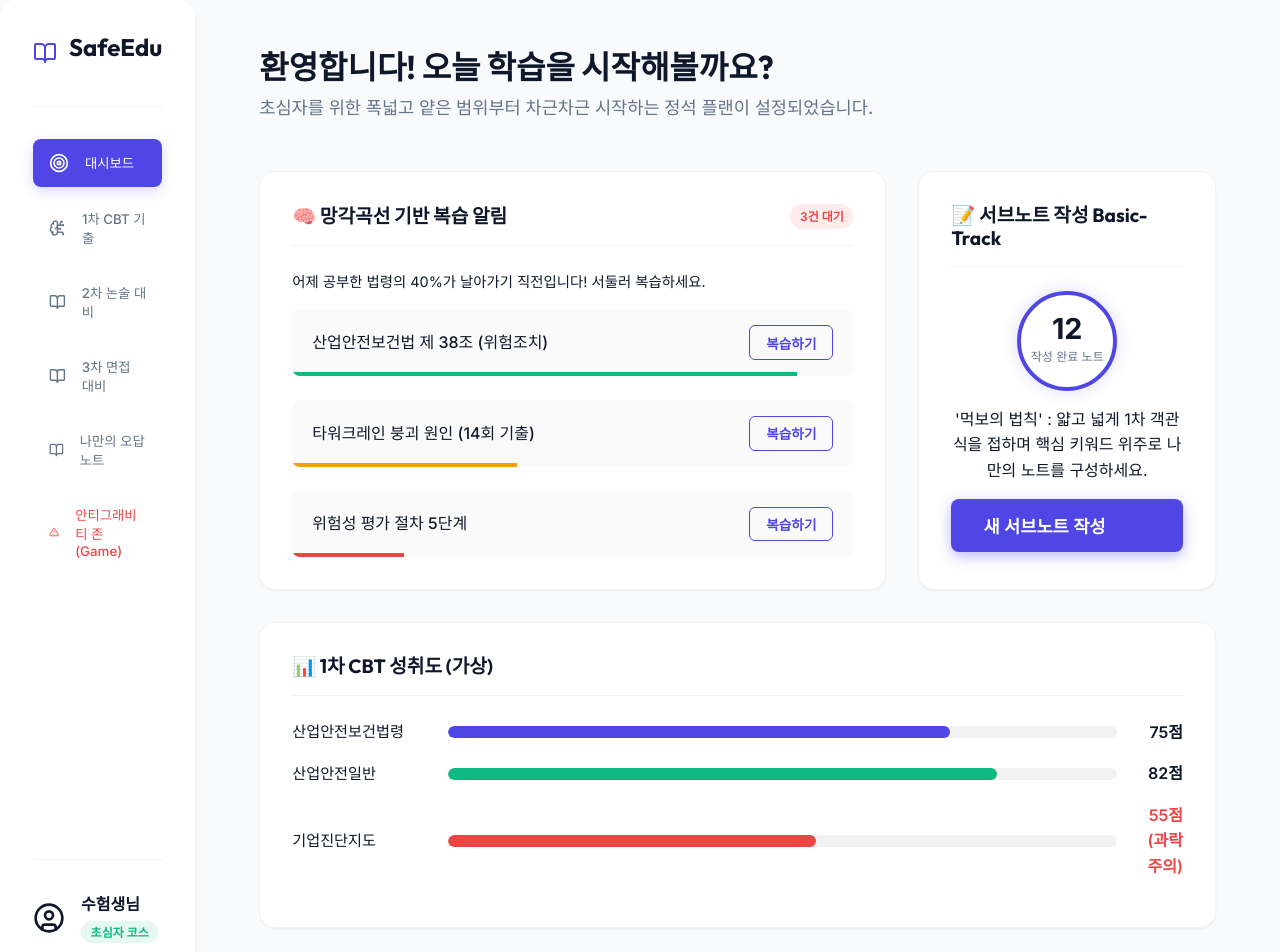
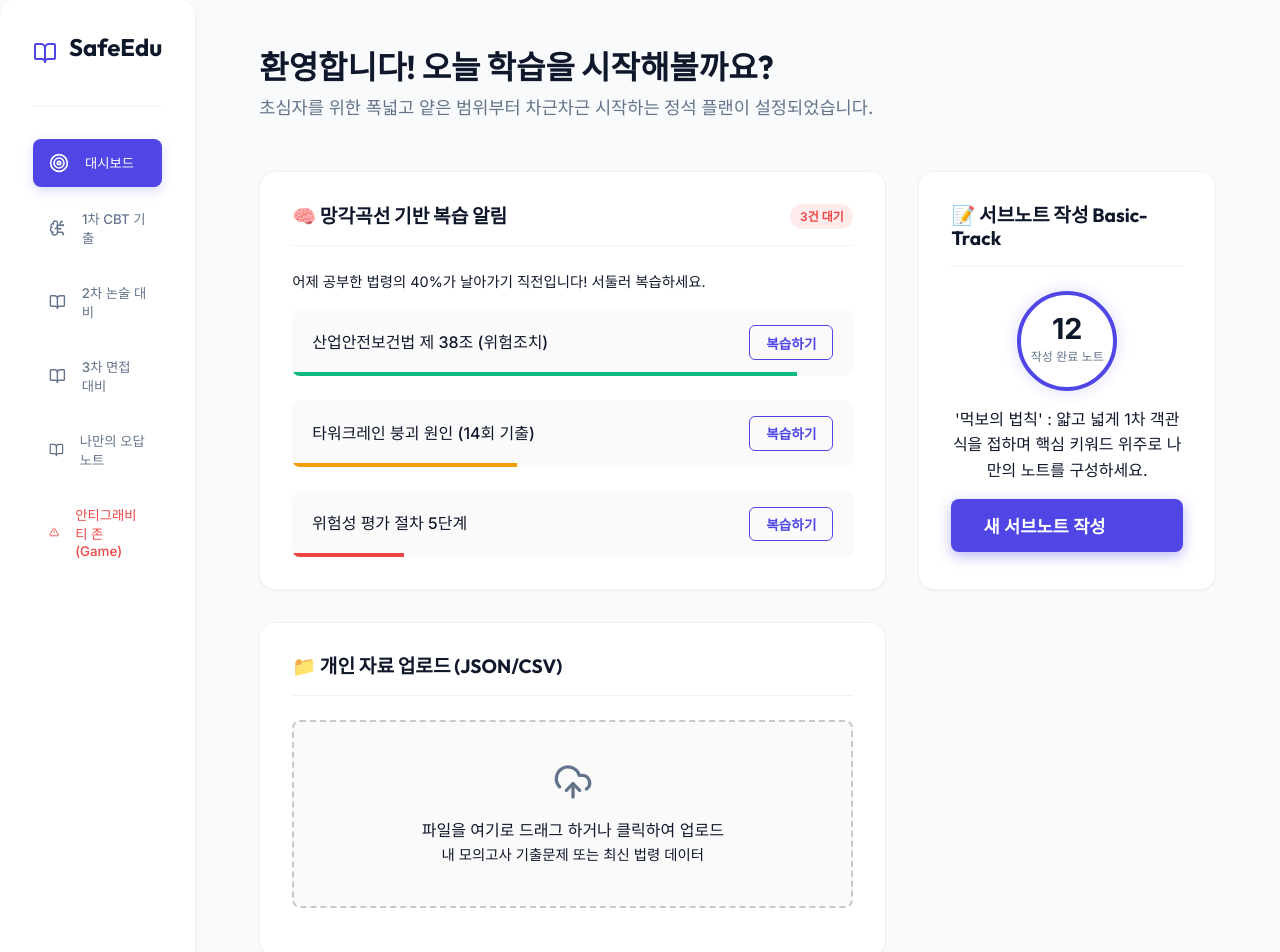
Before and after one commit to jae9301011-bot/safedu-pro, a React (Vite) app: page /dashboard in a window 1280 px wide. Shown: the top 952 px of the page. Built offline with nearby package versions, Linux system fonts and the light colour scheme.

Commit message:
feat: add custom test file upload and integration with cbt module

```diff
--- a/src/pages/Dashboard.css
+++ b/src/pages/Dashboard.css
@@ -196,6 +196,10 @@
     grid-column: span 4;
 }
 
+.upload-card {
+    grid-column: span 8;
+}
+
 .cbt-stats-card {
     grid-column: span 12;
 }
@@ -203,10 +207,71 @@
 @media (max-width: 1100px) {
 
     .ebbinghaus-card,
-    .action-card {
+    .action-card,
+    .upload-card {
         grid-column: span 12;
     }
 }
+
+/* Upload Card Styling */
+.drop-zone {
+    border: 2px dashed rgba(0, 0, 0, 0.2);
+    border-radius: var(--border-radius-md);
+    padding: 2.5rem 2rem;
+    display: flex;
+    flex-direction: column;
+    align-items: center;
+    justify-content: center;
+    text-align: center;
+    cursor: pointer;
+    transition: all 0.2s ease-in-out;
+    background: rgba(0, 0, 0, 0.02);
+    margin-bottom: 1rem;
+}
+
+[data-theme='dark'] .drop-zone {
+    border-color: rgba(255, 255, 255, 0.2);
+    background: rgba(255, 255, 255, 0.02);
+}
+
+.drop-zone:hover,
+.drop-zone.dragging {
+    border-color: var(--color-primary);
+    background: rgba(79, 70, 229, 0.05);
+}
+
+.drop-zone .upload-icon {
+    color: var(--color-text-muted);
+    margin-bottom: 1rem;
+    transition: transform 0.2s;
+}
+
+.drop-zone:hover .upload-icon,
+.drop-zone.dragging .upload-icon {
+    color: var(--color-primary);
+    transform: translateY(-5px);
+}
+
+.upload-feedback {
+    display: flex;
+    align-items: center;
+    gap: 0.5rem;
+    padding: 0.75rem 1rem;
+    border-radius: var(--border-radius-sm);
+    font-size: 0.9rem;
+    font-weight: 500;
+}
+
+.upload-feedback.success {
+    background: rgba(16, 185, 129, 0.1);
+    color: var(--color-success);
+}
+
+.upload-feedback.error {
+    background: rgba(239, 68, 68, 0.1);
+    color: var(--color-danger);
+}
+
 
 .review-items {
     display: flex;
--- a/src/pages/Dashboard.jsx
+++ b/src/pages/Dashboard.jsx
@@ -6,13 +6,17 @@ import {
     Target,
     BrainCircuit,
     AlertTriangle,
-    UserCircle
+    UserCircle,
+    UploadCloud,
+    FileCheck
 } from 'lucide-react';
 
 export default function Dashboard() {
     const navigate = useNavigate();
     const [profile, setProfile] = useState(null);
     const [track, setTrack] = useState('basic-track');
+    const [isDragging, setIsDragging] = useState(false);
+    const [uploadStatus, setUploadStatus] = useState(null); // { type: 'success' | 'error', message: string }
 
     useEffect(() => {
         const savedUserTrack = localStorage.getItem('userTrack') || 'basic-track';
@@ -22,6 +26,80 @@ export default function Dashboard() {
     }, []);
 
     const handleCBTNavigate = () => navigate('/exam/cbt');
+
+    // --- File Upload Handlers ---
+    const handleDragOver = (e) => {
+        e.preventDefault();
+        setIsDragging(true);
+    };
+
+    const handleDragLeave = (e) => {
+        e.preventDefault();
+        setIsDragging(false);
+    };
+
+    const handleDrop = (e) => {
+        e.preventDefault();
+        setIsDragging(false);
+        const file = e.dataTransfer.files[0];
+        if (file) {
+            processFile(file);
+        }
+    };
+
+    const handleFileInput = (e) => {
+        const file = e.target.files[0];
+        if (file) {
+            processFile(file);
+        }
+    };
+
+    const processFile = (file) => {
+        if (!file.name.endsWith('.json') && !file.name.endsWith('.csv')) {
+            setUploadStatus({ type: 'error', message: 'JSON 또는 CSV 파일만 업로드 가능합니다.' });
+            return;
+        }
+
+        const reader = new FileReader();
+        reader.onload = (e) => {
+            try {
+                const content = e.target.result;
+                let parsedData = [];
+
+                if (file.name.endsWith('.json')) {
+                    parsedData = JSON.parse(content);
+                } else if (file.name.endsWith('.csv')) {
+                    // Simple CSV parser for demo purposes
+                    const lines = content.split('\\n');
+                    const headers = lines[0].split(',');
+                    for (let i = 1; i < lines.length; i++) {
+                        if (!lines[i].trim()) continue;
+                        const obj = {};
+                        const currentline = lines[i].split(',');
+                        for (let j = 0; j < headers.length; j++) {
+                            obj[headers[j].trim()] = currentline[j]?.trim();
+                        }
+                        parsedData.push(obj);
+                    }
+                }
+
+                if (parsedData.length > 0) {
+                    // Store custom data in localStorage to be accessed by MockExam / StudyNote
+                    localStorage.setItem('customLearningMaterial', JSON.stringify(parsedData));
+                    setUploadStatus({ type: 'success', message: `성공! ${parsedData.length}개의 항목이 추가되었습니다.` });
+
+                    setTimeout(() => setUploadStatus(null), 3000); // Clear after 3 seconds
+                } else {
+                    throw new Error("데이터가 비어있습니다.");
+                }
+
+            } catch (err) {
+                console.error("File parsing error:", err);
+                setUploadStatus({ type: 'error', message: '파일 파싱 실패. 형식을 확인해주세요.' });
+            }
+        };
+        reader.readAsText(file);
+    };
 
     return (
         <div className="dashboard-container">
@@ -129,6 +207,40 @@ export default function Dashboard() {
                         )}
                     </section>
 
+                    {/* File Upload Widget */}
+                    <section className="dashboard-card upload-card fade-in" style={{ animationDelay: '0.25s' }}>
+                        <div className="card-header">
+                            <h3>📁 개인 자료 업로드 (JSON/CSV)</h3>
+                        </div>
+                        <div className="card-body">
+                            <div
+                                className={`drop-zone ${isDragging ? 'dragging' : ''}`}
+                                onDragOver={handleDragOver}
+                                onDragLeave={handleDragLeave}
+                                onDrop={handleDrop}
+                                onClick={() => document.getElementById('file-upload').click()}
+                            >
+                                <UploadCloud size={40} className="upload-icon" />
+                                <p>파일을 여기로 드래그 하거나 클릭하여 업로드</p>
+                                <span className="text-sm var-text-muted">내 모의고사 기출문제 또는 최신 법령 데이터</span>
+                                <input
+                                    type="file"
+                                    id="file-upload"
+                                    accept=".json,.csv"
+                                    onChange={handleFileInput}
+                                    style={{ display: 'none' }}
+                                />
+                            </div>
+
+                            {uploadStatus && (
+                                <div className={`upload-feedback fade-in ${uploadStatus.type}`}>
+                                    {uploadStatus.type === 'success' ? <FileCheck size={16} /> : <AlertTriangle size={16} />}
+                                    <span>{uploadStatus.message}</span>
+                                </div>
+                            )}
+                        </div>
+                    </section>
+
                     {/* Quick CBT Stats */}
                     <section className="dashboard-card cbt-stats-card fade-in" style={{ animationDelay: '0.3s' }}>
                         <div className="card-header">
--- a/src/pages/MockExam.jsx
+++ b/src/pages/MockExam.jsx
@@ -1,4 +1,4 @@
-import React, { useState } from 'react';
+import React, { useState, useEffect } from 'react';
 import { useNavigate } from 'react-router-dom';
 import './MockExam.css';
 import { ArrowLeft, Clock, CheckCircle, Trash2, Repeat, LayoutList } from 'lucide-react';
@@ -41,8 +41,32 @@ export default function MockExam() {
     // 3-tier filter state for smart note: 'discard', 'review', 'keep'
     const [filterStates, setFilterStates] = useState({});
 
-    const question = MOCK_QUESTIONS[currentQIndex];
-    const isLast = currentQIndex === MOCK_QUESTIONS.length - 1;
+    const [customQuestions, setCustomQuestions] = useState([]);
+
+    useEffect(() => {
+        const storedCustomMaterial = localStorage.getItem('customLearningMaterial');
+        if (storedCustomMaterial) {
+            try {
+                const parsed = JSON.parse(storedCustomMaterial);
+                // Ensure it has basic structure or adapt it
+                const adapted = parsed.map((item, index) => ({
+                    id: `custom_${index}`,
+                    subject: item.subject || '커스텀 문제',
+                    text: item.text || item.question || '내용 없음',
+                    options: item.options ? (Array.isArray(item.options) ? item.options : item.options.split('|')) : ['O', 'X', '보기없음', '보기없음'],
+                    answer: item.answer !== undefined ? parseInt(item.answer, 10) : 0,
+                    isCustom: true
+                }));
+                setCustomQuestions(adapted);
+            } catch (e) {
+                console.error("Error parsing custom materials", e);
+            }
+        }
+    }, []);
+
+    const allQuestions = [...MOCK_QUESTIONS, ...customQuestions];
+    const question = allQuestions[currentQIndex];
+    const isLast = currentQIndex === allQuestions.length - 1;
 
     const handleSelect = (idx) => {
         if (submitted) return;
@@ -81,14 +105,14 @@ export default function MockExam() {
             <main className="exam-main">
                 <div className="question-panel glass-panel">
                     <div className="q-meta">
-                        <span className="q-subject">{question.subject}</span>
-                        <span className="q-num">문제 {currentQIndex + 1} / {MOCK_QUESTIONS.length}</span>
+                        <span className="q-subject">{question?.subject} {question?.isCustom && '(사용자 추가)'}</span>
+                        <span className="q-num">문제 {currentQIndex + 1} / {allQuestions.length}</span>
                     </div>
 
-                    <h3 className="q-text">{question.text}</h3>
+                    <h3 className="q-text">{question?.text}</h3>
 
                     <div className="q-options">
-                        {question.options.map((opt, idx) => (
+                        {question?.options.map((opt, idx) => (
                             <button
                                 key={idx}
                                 className={`q-option ${selectedAnswers[question.id] === idx ? 'selected' : ''} ${submitted && question.answer === idx ? 'correct' : ''} ${submitted && selectedAnswers[question.id] === idx && question.answer !== idx ? 'wrong' : ''}`}
@@ -149,7 +173,7 @@ export default function MockExam() {
                 <aside className="omr-panel glass-panel">
                     <h3>답안 표기란</h3>
                     <div className="omr-grid">
-                        {MOCK_QUESTIONS.map((q, idx) => (
+                        {allQuestions.map((q, idx) => (
                             <div key={q.id} className="omr-row">
                                 <span className="omr-num">{idx + 1}</span>
                                 {[0, 1, 2, 3, 4].map(opt => (
```
